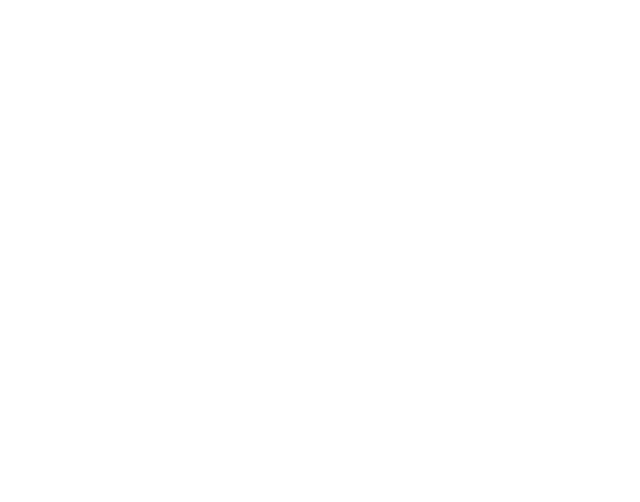
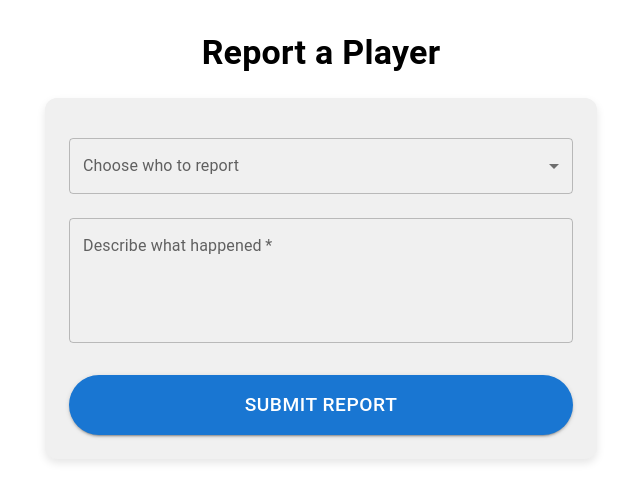
Before and after one commit to Gianpierr/PickUp, a React (Create React App) app in the folder pickup_frontend/: page /report in a window 1280 px wide. Before the commit this address had no page. Shown: the top 502 px of the page, without its empty margins (319-959 px from the left). Built offline with nearby package versions, Linux system fonts and the light colour scheme.

Commit message:
Report Screen for reporting players.
Currently hard coded

```diff
--- a/pickup_frontend/src/App.js
+++ b/pickup_frontend/src/App.js
@@ -3,7 +3,7 @@
 import Login from './pages/login';
 import SignUp from './pages/signup';
 import CreateGame from './pages/CreateGame';
-
+import Report from './pages/Report';
 
 import './styles/App.css';
 
@@ -15,6 +15,7 @@
         <Route path="/signup" element={<SignUp />} />
         <Route path="/profile" element={<Profile />} />
         <Route path="/create" element={<CreateGame />} />
+        <Route path="/report" element={<Report />} />
       </Routes>
     </Router>
   );
--- /dev/null
+++ b/pickup_frontend/src/pages/Report.jsx
@@ -0,0 +1,100 @@
+import React from 'react';
+import { Container, Typography, FormControl, InputLabel, Select, MenuItem, TextField, Button, Snackbar, Alert } from "@mui/material";
+
+
+const mockPlayers = [
+  { id: 1, name: "John D." },
+  { id: 2, name: "Mauricio O." },
+  { id: 3, name: "Gianpierre T." },
+  { id: 4, name: "Sydney W."},
+];
+
+function Report(){
+    const [selectedPlayer, setSelectedPlayer] = React.useState('');
+    const [description, setDescription] = React.useState('');
+    const[snackOpen, setSnackOpen] = React.useState(false);
+    const[players, setPlayers] = React.useState(mockPlayers); //This uses the hardcoded names until backended is added in.
+
+    const handleSubmit = (e) => {
+        e.preventDefault();
+        //backend
+        setSelectedPlayer('');
+        setDescription('');
+        setSnackOpen(true);
+    };
+
+    const handleSnackbarClose = (event, reason) => {
+        if (reason === 'clickaway') return;
+        setSnackOpen(false);
+    };
+
+
+    return (
+    <Container maxWidth="sm" sx={{ mt: 4 }}>
+      <Typography
+        variant="h4"
+        align="center"
+        gutterBottom
+        sx={{ fontWeight: 'bold', mb: 3 }}
+      >
+        Report a Player
+      </Typography>
+
+      <form onSubmit={handleSubmit} style={{ background: '#f0f0f0', padding: '24px', borderRadius: '12px', boxShadow: '0 4px 8px rgba(0,0,0,0.1)' }}>
+        <FormControl fullWidth margin="normal">
+          <InputLabel id="player-select-label">Choose who to report</InputLabel>
+          <Select
+            labelId="player-select-label"
+            value={selectedPlayer}
+            onChange={(e) => setSelectedPlayer(e.target.value)}
+            required
+          >
+            {players.map((player) => (
+              <MenuItem key={player.id} value={player.name}>
+                {player.name}
+              </MenuItem>
+            ))}
+          </Select>
+        </FormControl>
+
+        <TextField
+          label="Describe what happened"
+          multiline
+          fullWidth
+          minRows={4}
+          value={description}
+          onChange={(e) => setDescription(e.target.value)}
+          required
+          margin="normal"
+        />
+
+        <Button
+          variant="contained"
+          type="submit"
+          fullWidth
+          sx={{
+            borderRadius: '50px',
+            height: '60px',
+            fontSize: '1.2rem',
+            mt: 3
+          }}
+        >
+          Submit Report
+        </Button>
+      </form>
+
+      <Snackbar open={snackOpen}  onClose={handleSnackbarClose}>
+        <Alert
+          onClose={handleSnackbarClose}
+          severity="success"
+          variant="filled"
+          sx={{ width: '100%' }}
+        >
+          Report submitted.
+        </Alert>
+      </Snackbar>
+    </Container>
+  );
+}
+
+export default Report;
```
